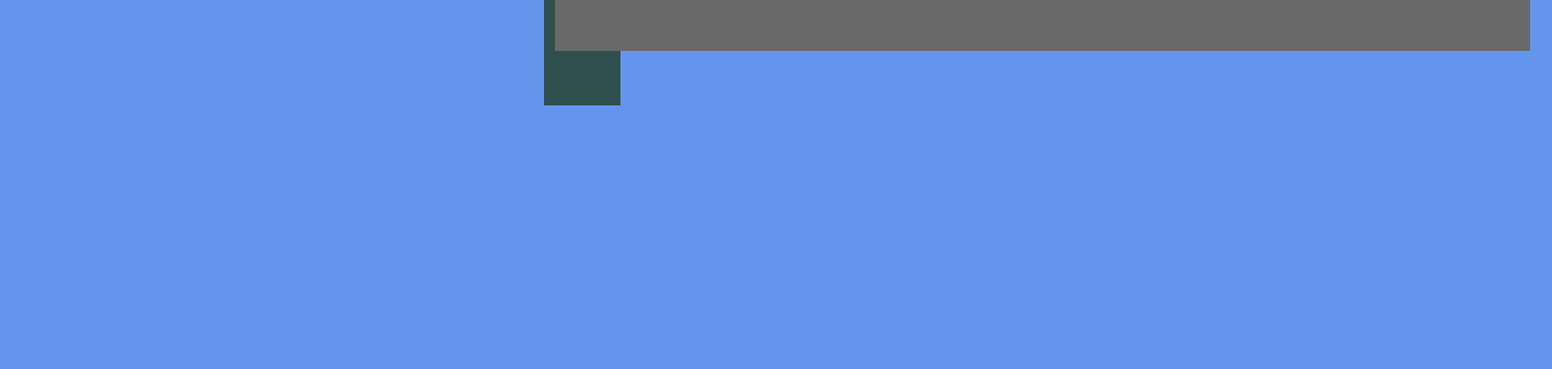
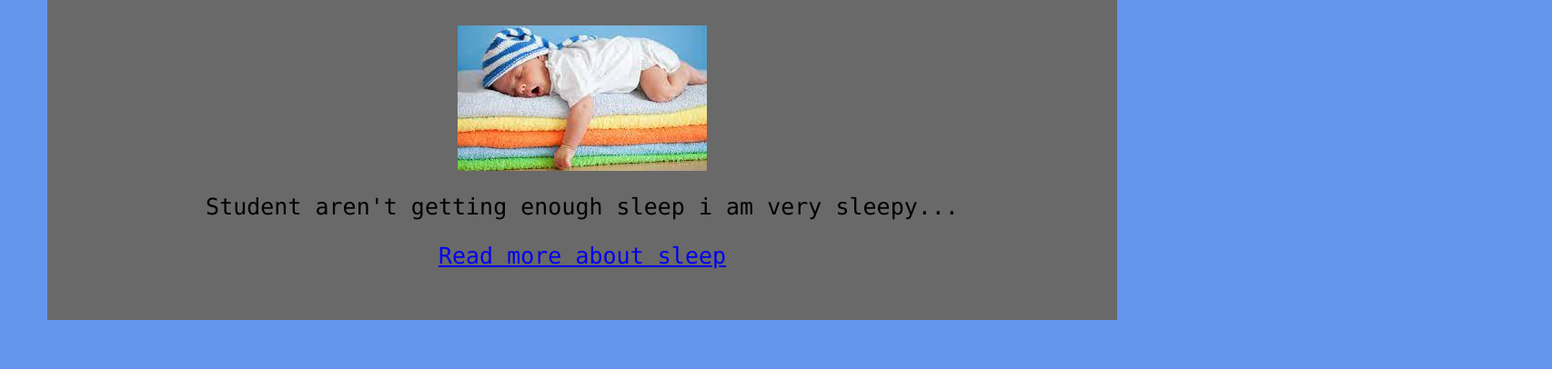
Before and after one commit to staten-island-tech/css-blogpost-project-ianyoonsiths, a plain HTML site: page index.html in a window 1280 px wide. Shown: the part 394-800 px from the top of the page at 91% size, 1706 px wide, since content can reach past the window. Drawn offline with Linux system fonts and the light colour scheme.

Commit message:
9/27 end

```diff
--- a/index.html
+++ b/index.html
@@ -16,7 +16,8 @@
             <div class="post">
                 <h2 class="post-header">Need to sleep</h2>
                 <div class="post-image-sleep"></div>
-
+                <p class="post-paragraph">Student aren't getting enough sleep i am very sleepy...</p>
+                <a class="post-link" href="https://www.sleep.com/">Read more about sleep</a>
             </div>
         </main>
     </body>
--- a/style.css
+++ b/style.css
@@ -21,19 +21,19 @@ body{
     font-family: "Lucida Console", "Courier New", monospace;
 }
 .main-blog{
-    background-color: darkslategray;
-    width: 60px;
+    background-color:dimgray;
+    width: 90vw;
     margin: 3rem auto;
     padding: 12px;
     text-align: center;
 }
 .post{
-    background-color: dimgray;
+    background-color:dimgray;
     color: black;
     width: 80vw;
-    margin: 3rem auto;
+    margin: 2rem auto;
     padding: 12px 24px;
-
+    text-align: center;
 }
 .post-header{
     background-color: dimgray;
@@ -43,5 +43,9 @@ body{
     text-align: center;
 }
 .post-image-sleep{
-
+    background-image: url(img/sleep.jfif);
+    background-position: center;
+    background-repeat: no-repeat;
+    color:white;
+    height: 20vh;
 }
```
Also changed, not shown: img/sleep.jfif (added).
